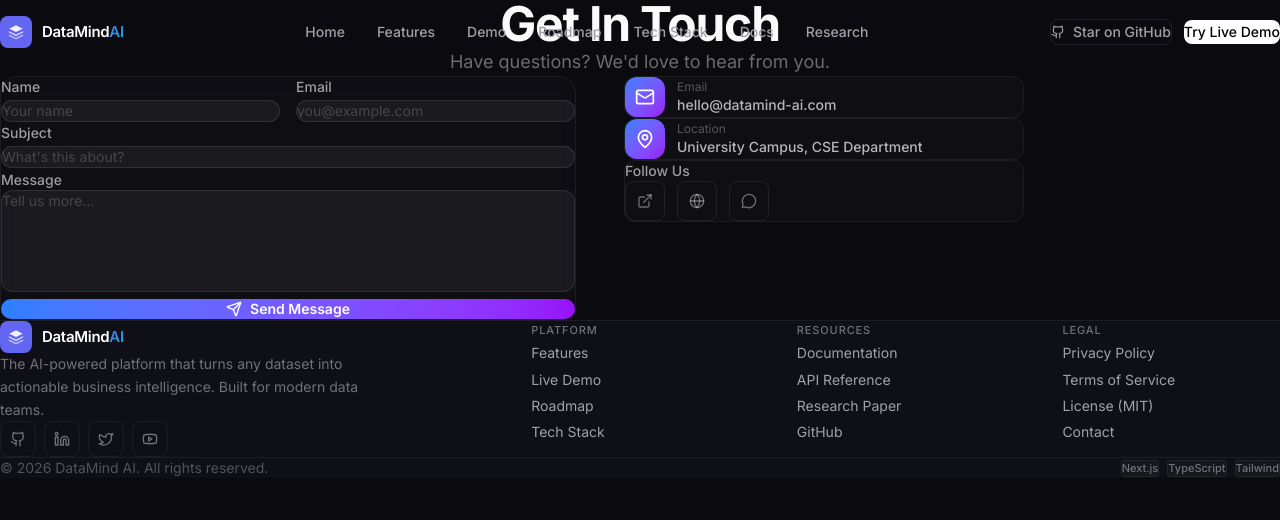
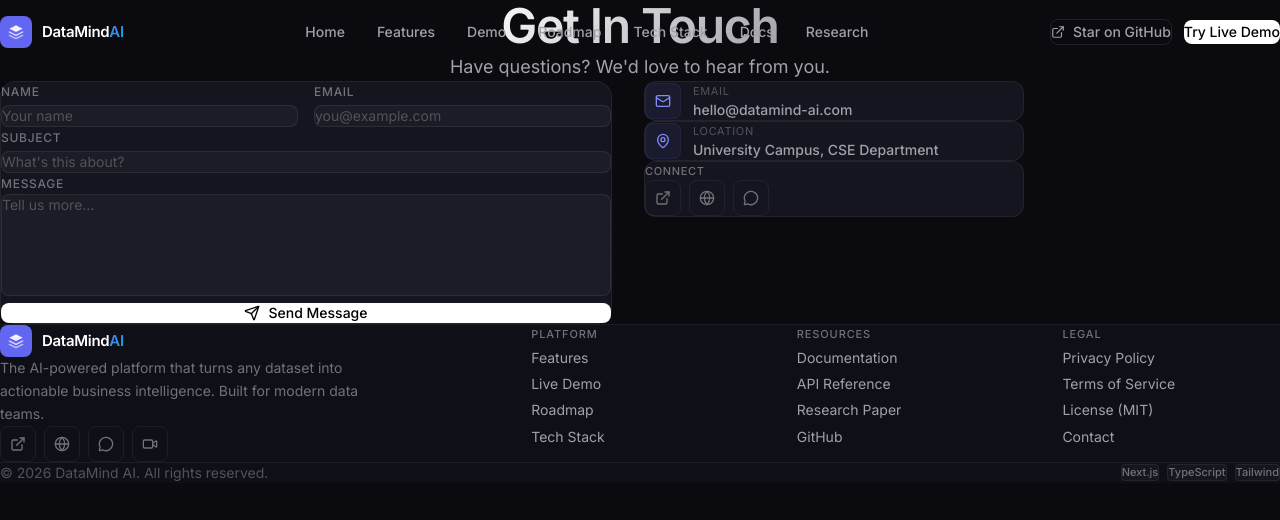
Before and after one commit to zunayed328/DataMind_AI, a Next.js app in the folder datamind-ai/: page /contact in a window 1280 px wide. Shown: the top 520 px of the page. Built offline with nearby package versions, Linux system fonts and the light colour scheme.

Commit message:
feat: implement interactive demo section and basic site pages with layout structure

```diff
--- a/datamind-ai/app/contact/page.tsx
+++ b/datamind-ai/app/contact/page.tsx
@@ -3,7 +3,7 @@
 import { useState } from "react";
 import { FadeIn } from "@/components/animations/fade-in";
 import { motion } from "framer-motion";
-import { Send, Mail, MapPin, ExternalLink, Globe, MessageCircle } from "lucide-react";
+import { Send, Mail, MapPin, ExternalLink, Globe, MessageCircle, CheckCircle } from "lucide-react";
 
 export default function ContactPage() {
   const [submitted, setSubmitted] = useState(false);
@@ -11,52 +11,54 @@ export default function ContactPage() {
   return (
     <div className="pt-20">
       <section className="relative py-24 sm:py-32 overflow-hidden">
-        <div className="absolute inset-0 grid-pattern opacity-30" />
-        <div className="relative max-w-7xl mx-auto px-4 sm:px-6 lg:px-8">
+        <div className="absolute inset-0 dot-pattern opacity-30" />
+        <div className="relative max-w-[1280px] mx-auto px-6 lg:px-8">
           <FadeIn className="text-center mb-16">
-            <h1 className="text-3xl sm:text-4xl lg:text-5xl font-bold tracking-tight">
-              <span className="gradient-text">Get In Touch</span>
+            <h1 className="text-3xl sm:text-4xl lg:text-5xl font-semibold tracking-[-0.025em] leading-[1.1]">
+              <span className="text-gradient">Get In Touch</span>
             </h1>
-            <p className="mt-4 text-white/40 text-lg">Have questions? We&apos;d love to hear from you.</p>
+            <p className="mt-4 text-text-secondary text-lg">Have questions? We&apos;d love to hear from you.</p>
           </FadeIn>
 
-          <div className="grid lg:grid-cols-[1fr_400px] gap-12 max-w-5xl mx-auto">
+          <div className="grid lg:grid-cols-[1fr_380px] gap-8 max-w-5xl mx-auto">
             {/* Form */}
             <FadeIn direction="left">
-              <div className="rounded-2xl border border-white/[0.06] bg-white/[0.02] backdrop-blur-sm p-8">
+              <div className="rounded-2xl border border-white/[0.06] bg-bg-tertiary p-8">
                 {submitted ? (
-                  <motion.div initial={{ opacity: 0, scale: 0.9 }} animate={{ opacity: 1, scale: 1 }}
+                  <motion.div initial={{ opacity: 0, scale: 0.95 }} animate={{ opacity: 1, scale: 1 }}
                     className="text-center py-16">
-                    <span className="text-6xl block mb-4">🎉</span>
-                    <h3 className="text-xl font-bold text-white mb-2">Message Sent!</h3>
-                    <p className="text-white/40">We&apos;ll get back to you within 24 hours.</p>
+                    <div className="w-14 h-14 rounded-xl bg-accent/[0.1] border border-accent/[0.15] flex items-center justify-center mx-auto mb-5">
+                      <CheckCircle className="w-7 h-7 text-accent-light" />
+                    </div>
+                    <h3 className="text-xl font-semibold text-white mb-2">Message Sent</h3>
+                    <p className="text-text-secondary">We&apos;ll get back to you within 24 hours.</p>
                   </motion.div>
                 ) : (
                   <form onSubmit={(e) => { e.preventDefault(); setSubmitted(true); }} className="space-y-5">
                     <div className="grid sm:grid-cols-2 gap-4">
                       <div>
-                        <label className="text-sm font-medium text-white/60 mb-1.5 block">Name</label>
+                        <label className="text-[12px] font-medium text-text-tertiary uppercase tracking-[0.06em] mb-2 block">Name</label>
                         <input type="text" required placeholder="Your name"
-                          className="w-full px-4 py-3 text-sm bg-white/5 border border-white/10 rounded-xl text-white placeholder:text-white/20 focus:outline-none focus:border-blue-500/50 focus:ring-1 focus:ring-blue-500/25 transition-all" />
+                          className="w-full px-4 py-3 text-sm bg-white/[0.03] border border-white/[0.08] rounded-lg text-white placeholder:text-text-disabled focus:outline-none focus:border-accent/40 focus:ring-1 focus:ring-accent/20 transition-all" />
                       </div>
                       <div>
-                        <label className="text-sm font-medium text-white/60 mb-1.5 block">Email</label>
+                        <label className="text-[12px] font-medium text-text-tertiary uppercase tracking-[0.06em] mb-2 block">Email</label>
                         <input type="email" required placeholder="you@example.com"
-                          className="w-full px-4 py-3 text-sm bg-white/5 border border-white/10 rounded-xl text-white placeholder:text-white/20 focus:outline-none focus:border-blue-500/50 focus:ring-1 focus:ring-blue-500/25 transition-all" />
+                          className="w-full px-4 py-3 text-sm bg-white/[0.03] border border-white/[0.08] rounded-lg text-white placeholder:text-text-disabled focus:outline-none focus:border-accent/40 focus:ring-1 focus:ring-accent/20 transition-all" />
                       </div>
                     </div>
                     <div>
-                      <label className="text-sm font-medium text-white/60 mb-1.5 block">Subject</label>
+                      <label className="text-[12px] font-medium text-text-tertiary uppercase tracking-[0.06em] mb-2 block">Subject</label>
                       <input type="text" required placeholder="What's this about?"
-                        className="w-full px-4 py-3 text-sm bg-white/5 border border-white/10 rounded-xl text-white placeholder:text-white/20 focus:outline-none focus:border-blue-500/50 focus:ring-1 focus:ring-blue-500/25 transition-all" />
+                        className="w-full px-4 py-3 text-sm bg-white/[0.03] border border-white/[0.08] rounded-lg text-white placeholder:text-text-disabled focus:outline-none focus:border-accent/40 focus:ring-1 focus:ring-accent/20 transition-all" />
                     </div>
                     <div>
-                      <label className="text-sm font-medium text-white/60 mb-1.5 block">Message</label>
+                      <label className="text-[12px] font-medium text-text-tertiary uppercase tracking-[0.06em] mb-2 block">Message</label>
                       <textarea rows={5} required placeholder="Tell us more..."
-                        className="w-full px-4 py-3 text-sm bg-white/5 border border-white/10 rounded-xl text-white placeholder:text-white/20 focus:outline-none focus:border-blue-500/50 focus:ring-1 focus:ring-blue-500/25 transition-all resize-none" />
+                        className="w-full px-4 py-3 text-sm bg-white/[0.03] border border-white/[0.08] rounded-lg text-white placeholder:text-text-disabled focus:outline-none focus:border-accent/40 focus:ring-1 focus:ring-accent/20 transition-all resize-none" />
                     </div>
                     <button type="submit"
-                      className="w-full py-3.5 rounded-xl text-sm font-semibold text-white bg-gradient-to-r from-blue-500 to-purple-600 hover:from-blue-600 hover:to-purple-700 transition-all duration-300 hover:shadow-lg hover:shadow-blue-500/25 flex items-center justify-center gap-2">
+                      className="w-full py-3 rounded-lg text-sm font-medium text-black bg-white hover:bg-white/90 transition-all duration-200 flex items-center justify-center gap-2 hover:-translate-y-px">
                       <Send className="w-4 h-4" />
                       Send Message
                     </button>
@@ -67,28 +69,33 @@ export default function ContactPage() {
 
             {/* Info */}
             <FadeIn direction="right">
-              <div className="space-y-6">
+              <div className="space-y-4">
                 {[
-                  { icon: <Mail className="w-5 h-5" />, title: "Email", value: "hello@datamind-ai.com" },
-                  { icon: <MapPin className="w-5 h-5" />, title: "Location", value: "University Campus, CSE Department" },
+                  { icon: <Mail className="w-4 h-4" />, title: "Email", value: "hello@datamind-ai.com" },
+                  { icon: <MapPin className="w-4 h-4" />, title: "Location", value: "University Campus, CSE Department" },
                 ].map((item) => (
-                  <div key={item.title} className="rounded-xl border border-white/[0.06] bg-white/[0.02] p-5">
+                  <div key={item.title} className="rounded-xl border border-white/[0.06] bg-bg-tertiary p-5">
                     <div className="flex items-center gap-3">
-                      <div className="w-10 h-10 rounded-xl bg-gradient-to-br from-blue-500 to-purple-600 flex items-center justify-center text-white">
+                      <div className="w-9 h-9 rounded-lg bg-accent/[0.08] border border-accent/[0.1] flex items-center justify-center text-accent-light">
                         {item.icon}
                       </div>
                       <div>
-                        <p className="text-xs text-white/30">{item.title}</p>
-                        <p className="text-sm text-white/70 font-medium">{item.value}</p>
+                        <p className="text-[11px] text-text-disabled uppercase tracking-[0.06em]">{item.title}</p>
+                        <p className="text-sm text-text-secondary font-medium">{item.value}</p>
                       </div>
                     </div>
                   </div>
                 ))}
-                <div className="rounded-xl border border-white/[0.06] bg-white/[0.02] p-5">
-                  <p className="text-sm font-medium text-white/60 mb-3">Follow Us</p>
-                  <div className="flex gap-3">
-                    {[{ icon: <ExternalLink className="w-4 h-4" />, href: "#" }, { icon: <Globe className="w-4 h-4" />, href: "#" }, { icon: <MessageCircle className="w-4 h-4" />, href: "#" }].map((s, i) => (
-                      <a key={i} href={s.href} className="w-10 h-10 rounded-lg border border-white/[0.08] flex items-center justify-center text-white/40 hover:text-white hover:border-white/20 hover:bg-white/5 transition-all">
+                <div className="rounded-xl border border-white/[0.06] bg-bg-tertiary p-5">
+                  <p className="text-[11px] font-medium text-text-tertiary uppercase tracking-[0.06em] mb-3">Connect</p>
+                  <div className="flex gap-2">
+                    {[
+                      { icon: <ExternalLink className="w-4 h-4" />, href: "https://github.com/datamind-ai", label: "GitHub" },
+                      { icon: <Globe className="w-4 h-4" />, href: "#", label: "Website" },
+                      { icon: <MessageCircle className="w-4 h-4" />, href: "#", label: "Chat" },
+                    ].map((s, i) => (
+                      <a key={i} href={s.href} aria-label={s.label}
+                        className="w-9 h-9 rounded-lg border border-white/[0.06] flex items-center justify-center text-text-tertiary hover:text-white hover:border-white/[0.15] hover:bg-white/[0.03] transition-all duration-200">
                         {s.icon}
                       </a>
                     ))}
--- a/datamind-ai/components/animations/particles.tsx
+++ /dev/null
@@ -1,119 +0,0 @@
-"use client";
-
-import { useEffect, useRef } from "react";
-
-export function ParticleField() {
-  const canvasRef = useRef<HTMLCanvasElement>(null);
-
-  useEffect(() => {
-    const canvas = canvasRef.current;
-    if (!canvas) return;
-
-    const ctx = canvas.getContext("2d");
-    if (!ctx) return;
-
-    let animationId: number;
-    let particles: Particle[] = [];
-
-    const resize = () => {
-      canvas.width = window.innerWidth;
-      canvas.height = window.innerHeight;
-    };
-
-    class Particle {
-      x: number;
-      y: number;
-      size: number;
-      speedX: number;
-      speedY: number;
-      opacity: number;
-      color: string;
-
-      constructor(canvasWidth: number, canvasHeight: number) {
-        this.x = Math.random() * canvasWidth;
-        this.y = Math.random() * canvasHeight;
-        this.size = Math.random() * 2 + 0.5;
-        this.speedX = (Math.random() - 0.5) * 0.5;
-        this.speedY = (Math.random() - 0.5) * 0.5;
-        this.opacity = Math.random() * 0.5 + 0.1;
-        const colors = [
-          "59, 130, 246",   // blue
-          "139, 92, 246",   // purple
-          "16, 185, 129",   // green
-        ];
-        this.color = colors[Math.floor(Math.random() * colors.length)];
-      }
-
-      update(canvasWidth: number, canvasHeight: number) {
-        this.x += this.speedX;
-        this.y += this.speedY;
-        if (this.x > canvasWidth) this.x = 0;
-        if (this.x < 0) this.x = canvasWidth;
-        if (this.y > canvasHeight) this.y = 0;
-        if (this.y < 0) this.y = canvasHeight;
-      }
-
-      draw(ctx: CanvasRenderingContext2D) {
-        ctx.beginPath();
-        ctx.arc(this.x, this.y, this.size, 0, Math.PI * 2);
-        ctx.fillStyle = `rgba(${this.color}, ${this.opacity})`;
-        ctx.fill();
-      }
-    }
-
-    const init = () => {
-      resize();
-      particles = [];
-      const count = Math.min(120, Math.floor((canvas.width * canvas.height) / 8000));
-      for (let i = 0; i < count; i++) {
-        particles.push(new Particle(canvas.width, canvas.height));
-      }
-    };
-
-    const drawConnections = (ctx: CanvasRenderingContext2D) => {
-      for (let i = 0; i < particles.length; i++) {
-        for (let j = i + 1; j < particles.length; j++) {
-          const dx = particles[i].x - particles[j].x;
-          const dy = particles[i].y - particles[j].y;
-          const distance = Math.sqrt(dx * dx + dy * dy);
-          if (distance < 120) {
-            ctx.beginPath();
-            ctx.strokeStyle = `rgba(59, 130, 246, ${0.06 * (1 - distance / 120)})`;
-            ctx.lineWidth = 0.5;
-            ctx.moveTo(particles[i].x, particles[i].y);
-            ctx.lineTo(particles[j].x, particles[j].y);
-            ctx.stroke();
-          }
-        }
-      }
-    };
-
-    const animate = () => {
-      ctx.clearRect(0, 0, canvas.width, canvas.height);
-      particles.forEach((p) => {
-        p.update(canvas.width, canvas.height);
-        p.draw(ctx);
-      });
-      drawConnections(ctx);
-      animationId = requestAnimationFrame(animate);
-    };
-
-    init();
-    animate();
-    window.addEventListener("resize", init);
-
-    return () => {
-      cancelAnimationFrame(animationId);
-      window.removeEventListener("resize", init);
-    };
-  }, []);
-
-  return (
-    <canvas
-      ref={canvasRef}
-      className="absolute inset-0 pointer-events-none"
-      style={{ zIndex: 1 }}
-      aria-hidden="true"
-    />
-  );
-}
--- a/datamind-ai/components/layout/footer.tsx
+++ b/datamind-ai/components/layout/footer.tsx
@@ -1,7 +1,7 @@
 "use client";
 
 import Link from "next/link";
-import { Github, Twitter, Linkedin, Youtube, ArrowUp } from "lucide-react";
+import { ExternalLink, Globe, MessageCircle, Video, ArrowUp } from "lucide-react";
 import { motion } from "framer-motion";
 import { useState, useEffect } from "react";
 
@@ -27,10 +27,10 @@ const footerLinks = {
 };
 
 const socials = [
-  { icon: Github, href: "https://github.com/datamind-ai", label: "GitHub" },
-  { icon: Linkedin, href: "https://linkedin.com", label: "LinkedIn" },
-  { icon: Twitter, href: "https://twitter.com", label: "Twitter" },
-  { icon: Youtube, href: "https://youtube.com", label: "YouTube" },
+  { icon: ExternalLink, href: "https://github.com/datamind-ai", label: "GitHub" },
+  { icon: Globe, href: "https://linkedin.com", label: "LinkedIn" },
+  { icon: MessageCircle, href: "https://twitter.com", label: "Twitter" },
+  { icon: Video, href: "https://youtube.com", label: "YouTube" },
 ];
 
 export function Footer() {
--- a/datamind-ai/components/layout/navbar.tsx
+++ b/datamind-ai/components/layout/navbar.tsx
@@ -6,7 +6,7 @@ import { usePathname } from "next/navigation";
 import { motion, AnimatePresence } from "framer-motion";
 import { navLinks } from "@/lib/constants";
 import { cn } from "@/lib/utils";
-import { Menu, X, Github } from "lucide-react";
+import { Menu, X, ExternalLink } from "lucide-react";
 
 export function Navbar() {
   const [scrolled, setScrolled] = useState(false);
@@ -95,7 +95,7 @@ export function Navbar() {
                 rel="noopener noreferrer"
                 className="flex items-center gap-2 px-4 py-2 text-[14px] font-medium text-text-secondary border border-white/[0.1] rounded-lg hover:bg-white/[0.05] hover:text-white transition-all duration-200"
               >
-                <Github className="w-[14px] h-[14px]" />
+                <ExternalLink className="w-[14px] h-[14px]" />
                 <span>Star on GitHub</span>
               </a>
               <Link
@@ -177,7 +177,7 @@ export function Navbar() {
                   rel="noopener noreferrer"
                   className="flex items-center justify-center gap-2 w-full px-4 py-3 text-[14px] font-medium text-text-secondary border border-white/[0.1] rounded-lg hover:text-white transition-all"
                 >
-                  <Github className="w-4 h-4" />
+                  <ExternalLink className="w-4 h-4" />
                   Star on GitHub
                 </a>
                 <Link
--- a/datamind-ai/components/sections/demo.tsx
+++ b/datamind-ai/components/sections/demo.tsx
@@ -140,7 +140,7 @@ export function DemoSection() {
                 <div className="space-y-1">
                   {Object.entries(options).map(([key, val]) => (
                     <label key={key} className="flex items-center gap-3 px-3 py-2.5 rounded-lg hover:bg-white/[0.03] cursor-pointer transition-colors">
-                      <input type="checkbox" checked={val} onChange={() => setOptions(p => ({ ...p, [key]: !p[key] }))}
+                      <input type="checkbox" checked={val} onChange={() => setOptions(p => ({ ...p, [key]: !p[key as keyof typeof options] }))}
                         className="w-4 h-4 rounded border-white/20 bg-white/[0.03] accent-accent" />
                       <span className="text-sm text-text-secondary">{key === "eda" ? "Auto EDA" : key === "ml" ? "ML Prediction" : key === "timeseries" ? "Time Series" : key === "insights" ? "Generate AI Insights" : key === "anomalies" ? "Detect Anomalies" : "Correlation Analysis"}</span>
                     </label>
--- /dev/null
+++ b/datamind-ai/components/ui/button.tsx
@@ -0,0 +1,39 @@
+import { cn } from "@/lib/utils";
+import { forwardRef, type ButtonHTMLAttributes } from "react";
+
+interface ButtonProps extends ButtonHTMLAttributes<HTMLButtonElement> {
+  variant?: "primary" | "secondary" | "ghost";
+  size?: "sm" | "md" | "lg";
+}
+
+const Button = forwardRef<HTMLButtonElement, ButtonProps>(
+  ({ className, variant = "primary", size = "md", children, ...props }, ref) => {
+    return (
+      <button
+        ref={ref}
+        className={cn(
+          "inline-flex items-center justify-center gap-2 font-medium transition-all duration-200 rounded-lg whitespace-nowrap",
+          // Sizes
+          size === "sm" && "px-3 py-1.5 text-[13px]",
+          size === "md" && "px-5 py-2.5 text-[14px]",
+          size === "lg" && "px-6 py-3 text-[15px]",
+          // Variants
+          variant === "primary" &&
+            "bg-white text-black hover:bg-white/90 hover:-translate-y-px shadow-[0_10px_40px_rgba(255,255,255,0.06)]",
+          variant === "secondary" &&
+            "bg-white/[0.05] text-white border border-white/[0.1] hover:bg-white/[0.1] hover:border-white/[0.15]",
+          variant === "ghost" &&
+            "text-text-secondary hover:text-white hover:bg-white/[0.05]",
+          className
+        )}
+        {...props}
+      >
+        {children}
+      </button>
+    );
+  }
+);
+Button.displayName = "Button";
+
+export { Button };
+export type { ButtonProps };
```
Also changed, not shown: datamind-ai/app/about/page.tsx (+32 -28 lines), datamind-ai/app/docs/page.tsx (+37 -37 lines).
